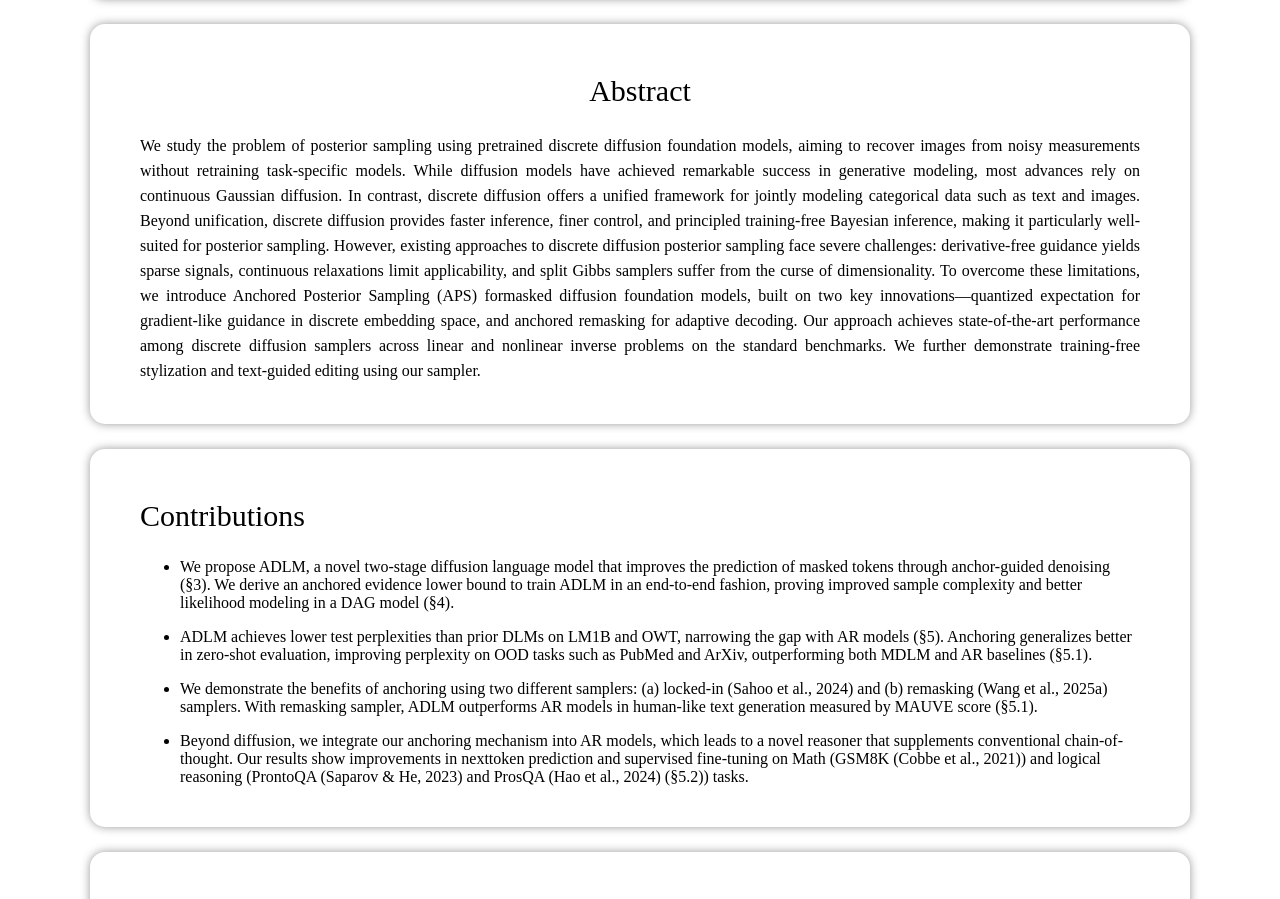
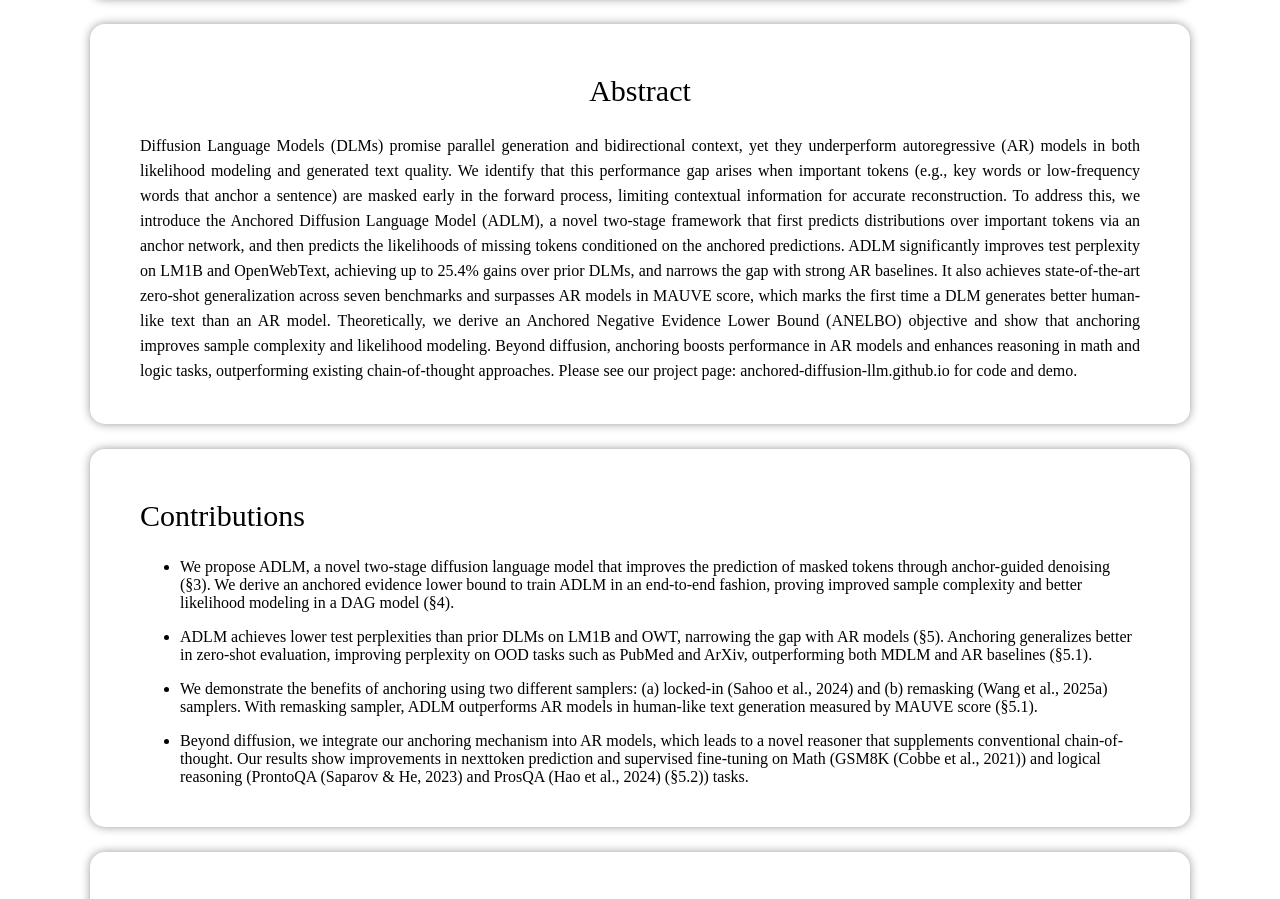
Before and after one commit to anchored-diffusion-llm/anchored-diffusion-llm.github.io, a plain HTML site: page index.html in a window 1280 px wide. Shown: the part 840-1739 px from the top of the page. Drawn offline with Linux system fonts and the light colour scheme.

Commit message:
update abstract for adlm

```diff
--- a/index.html
+++ b/index.html
@@ -47,19 +47,20 @@
 
   <div class="content">
     <h2 style="text-align:center;">Abstract</h2>
-    <p>We study the problem of posterior sampling using pretrained discrete diffusion foundation models, aiming to
-      recover images from noisy measurements without retraining task-specific models. While diffusion models have
-      achieved remarkable success in generative modeling, most advances rely on continuous Gaussian diffusion. In
-      contrast, discrete diffusion offers a unified framework for jointly modeling categorical data such as text and
-      images. Beyond unification, discrete diffusion provides faster inference, finer control, and principled
-      training-free Bayesian inference, making it particularly well-suited for posterior sampling. However, existing
-      approaches to discrete diffusion posterior sampling face severe challenges: derivative-free guidance yields sparse
-      signals, continuous relaxations limit applicability, and split Gibbs samplers suffer from the curse of
-      dimensionality. To overcome these limitations, we introduce Anchored Posterior Sampling (APS) formasked diffusion
-      foundation models, built on two key innovations—quantized expectation for gradient-like guidance in discrete
-      embedding space, and anchored remasking for adaptive decoding. Our approach achieves state-of-the-art performance
-      among discrete diffusion samplers across linear and nonlinear inverse problems on the standard benchmarks. We
-      further demonstrate training-free stylization and text-guided editing using our sampler.</p>
+    <p>Diffusion Language Models (DLMs) promise parallel generation and bidirectional context, yet they underperform
+      autoregressive (AR) models in both likelihood modeling and generated text quality. We identify that this
+      performance gap arises when important tokens (e.g., key words or low-frequency words that anchor a sentence) are
+      masked early in the forward process, limiting contextual information for accurate reconstruction. To address this,
+      we introduce the Anchored Diffusion Language Model (ADLM), a novel two-stage framework that first predicts
+      distributions over important tokens via an anchor network, and then predicts the likelihoods of missing tokens
+      conditioned on the anchored predictions. ADLM significantly improves test perplexity on LM1B and OpenWebText,
+      achieving up to 25.4% gains over prior DLMs, and narrows the gap with strong AR baselines. It also achieves
+      state-of-the-art zero-shot generalization across seven benchmarks and surpasses AR models in MAUVE score, which
+      marks the first time a DLM generates better human-like text than an AR model. Theoretically, we derive an Anchored
+      Negative Evidence Lower Bound (ANELBO) objective and show that anchoring improves sample complexity and likelihood
+      modeling. Beyond diffusion, anchoring boosts performance in AR models and enhances reasoning in math and logic
+      tasks, outperforming existing chain-of-thought approaches. Please see our project page:
+      anchored-diffusion-llm.github.io for code and demo.</p>
   </div>
 
 
```
